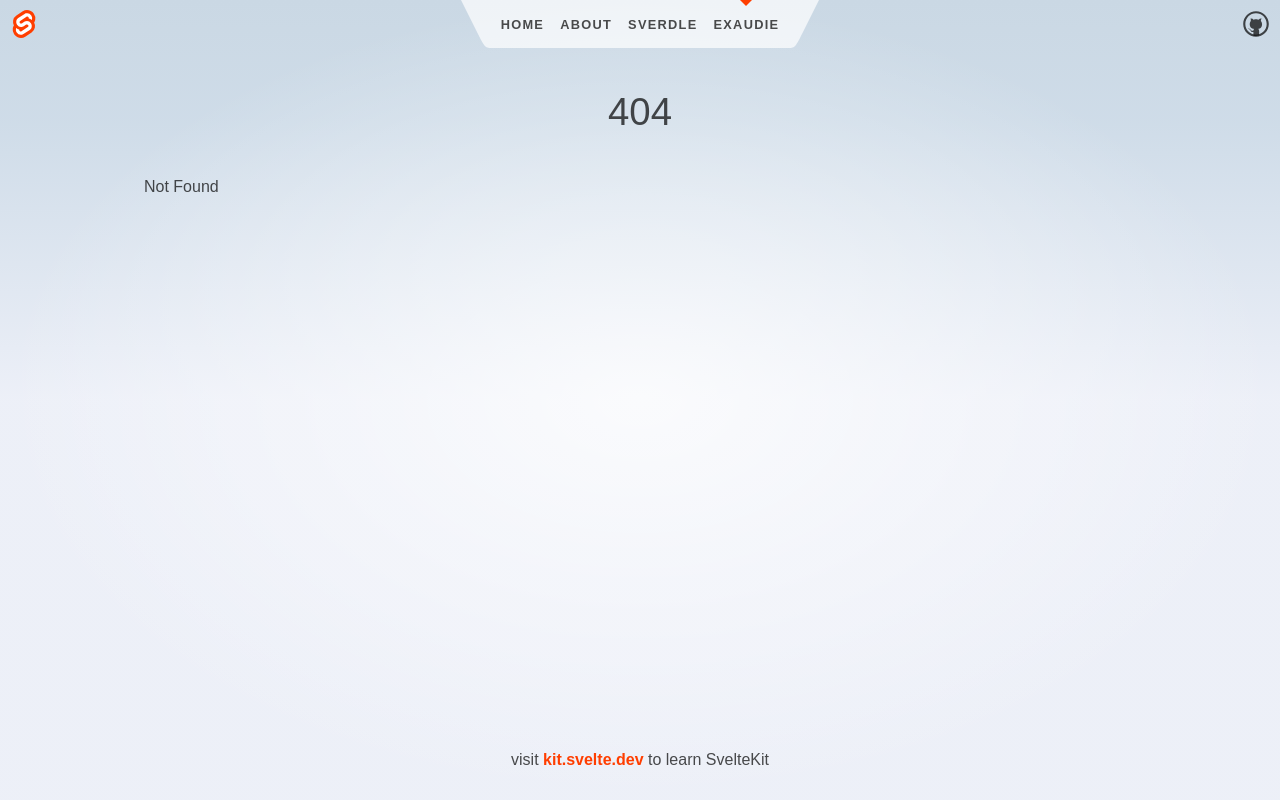
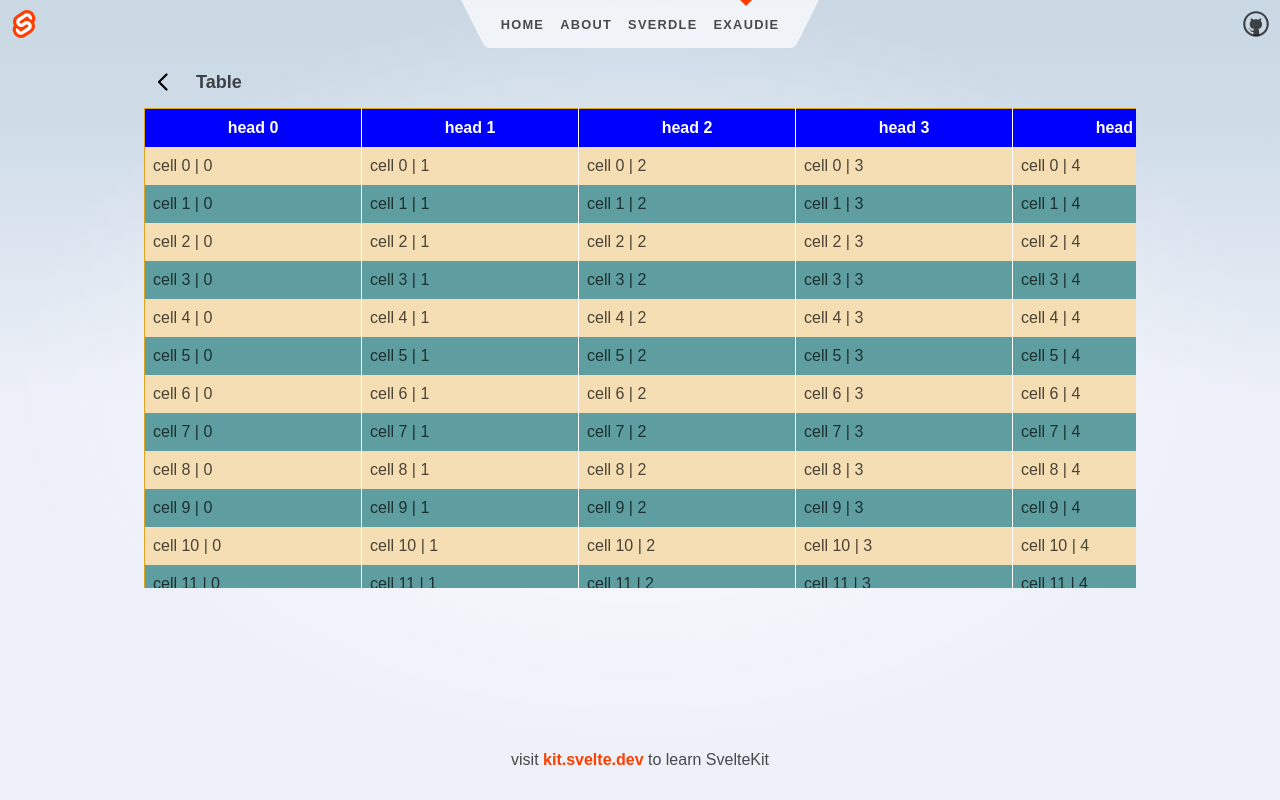
Before and after one commit to exaudie/myapp-sveltekit-example, a SvelteKit app: page /exaudie/table in a window 1280 px wide. Before the commit this address had no page. Built offline with nearby package versions, Linux system fonts and the light colour scheme.

Commit message:
feat(Table): Add table page

```diff
--- /dev/null
+++ b/src/routes/exaudie/(pages)/table/+page.svelte
@@ -0,0 +1,74 @@
+<script lang="ts">
+	import NavToBack from '$lib/components/NavToBack.svelte';
+	import VerticalSpace from '$lib/components/VerticalSpace.svelte';
+
+	const column: number = 5;
+	const row: number = 50;
+</script>
+
+<NavToBack label="Table" linkBack="/exaudie" />
+<VerticalSpace height="8px" />
+<div class="table-wrap">
+	<table>
+		<thead>
+			<tr>
+				{#each Array(column) as _, colIdx}
+					<th>head {colIdx}</th>
+				{/each}
+			</tr>
+		</thead>
+		<tbody>
+			{#each Array(row) as _, rowIdx}
+				<tr>
+					{#each Array(column) as _, colIdx}
+						<td>cell {rowIdx} | {colIdx}</td>
+					{/each}
+				</tr>
+			{/each}
+		</tbody>
+	</table>
+</div>
+
+<style>
+	.table-wrap {
+		background-color: wheat;
+		width: 100%;
+		height: 60vh;
+		overflow: auto;
+	}
+
+	table,
+	th,
+	td {
+		border-collapse: collapse;
+	}
+
+	table {
+		width: 700px;
+		border: 1px solid goldenrod;
+	}
+
+	thead {
+		background-color: blue;
+		color: white;
+	}
+
+	tbody tr:nth-child(even) {
+		background-color: cadetblue;
+	}
+
+	th,
+	td {
+		min-width: 200px;
+		width: 200px;
+		min-height: 30px;
+		height: 30px;
+		padding: 4px 8px;
+		border-right: 1px solid white;
+	}
+
+	th:last-child,
+	td:last-child {
+		border-right: none;
+	}
+</style>
--- a/src/routes/exaudie/+page.svelte
+++ b/src/routes/exaudie/+page.svelte
@@ -18,6 +18,7 @@
 		{ title: 'File Upload', subtitle: '', page: '/fileupload' },
 		{ title: 'Simmer', subtitle: '', page: '/simmer' },
 		{ title: 'SneckBar', subtitle: '', page: '/sneckbar' },
+		{ title: 'Table', subtitle: '', page: '/table' },
 		{ title: 'Table Freeze', subtitle: '', page: '/table-freeze' }
 	];
 </script>
```
